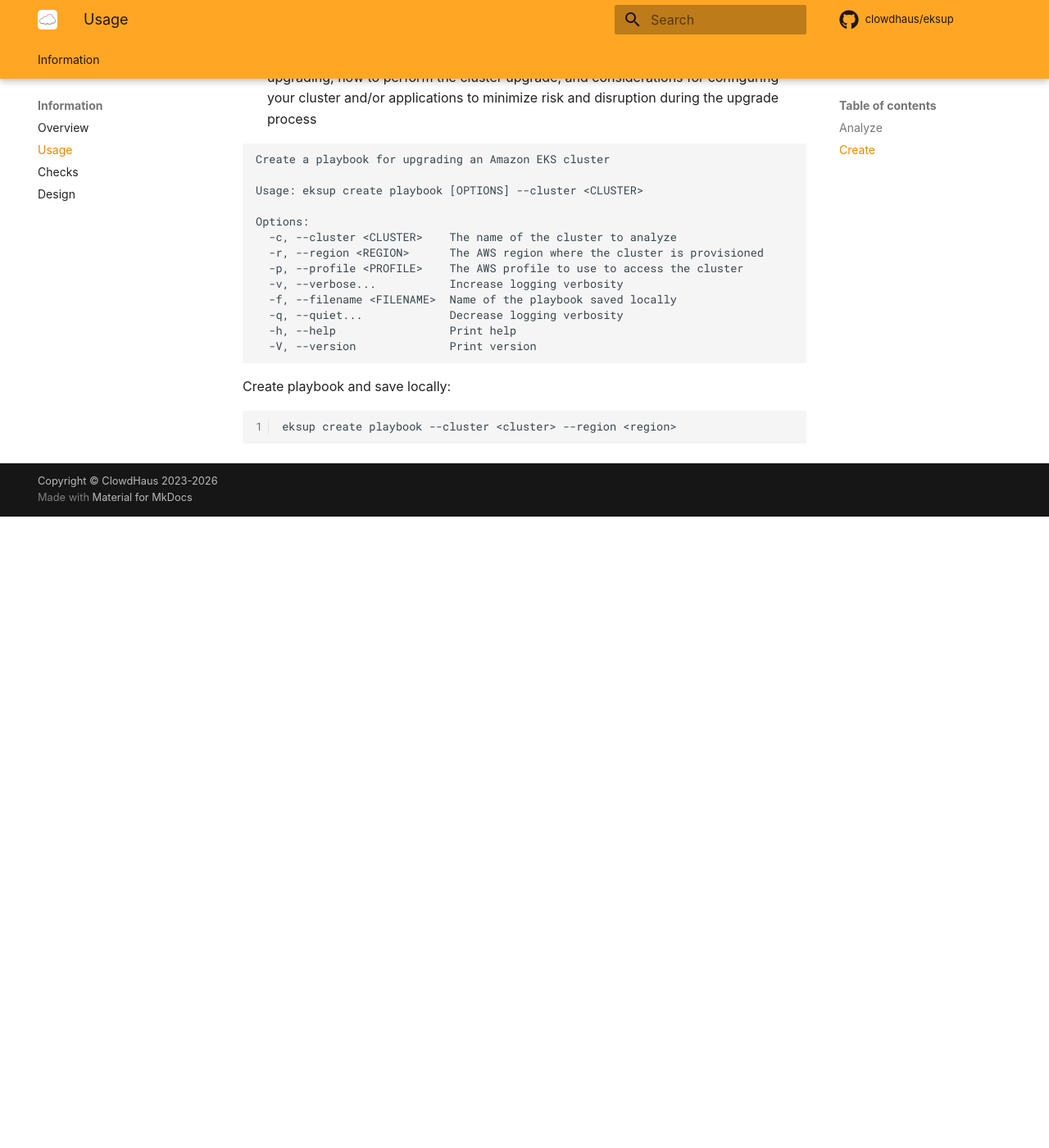
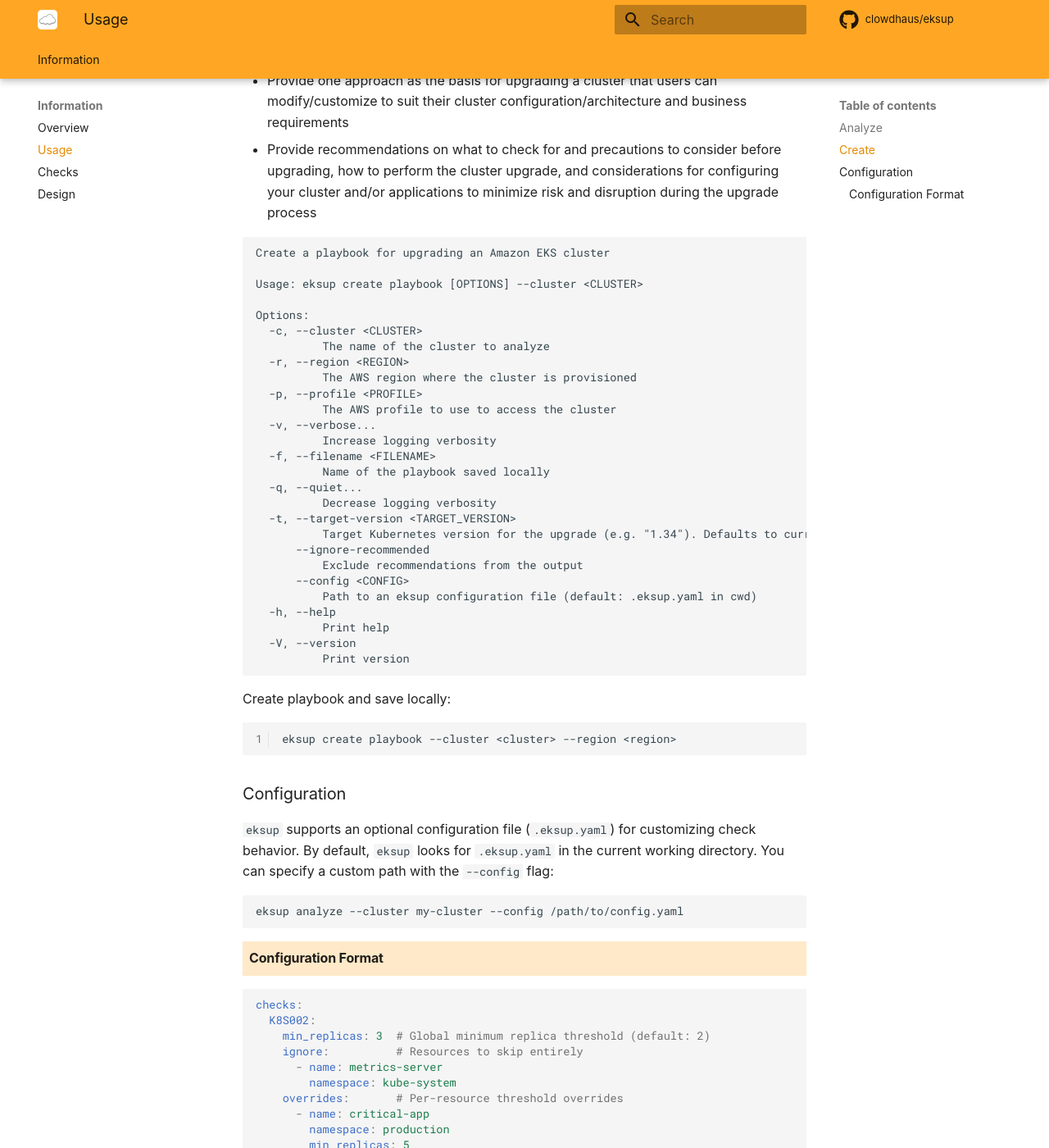
Before and after one commit to clowdhaus/eksup, an MkDocs documentation site: the page built from docs/info/usage.md, in a window 1280 px wide and 1400 px high, scrolled down 2151 px. Shown: the whole window at 82% size. Built offline with MkDocs 1.6.1 and Material for MkDocs 9.7.7, drawn with Linux system fonts in a browser that asks for light colours; some web fonts are replaced; comment, search, counter and statistics services are not loaded; before the commit the page ends 2781 px from its top, so only the background shows below that; some of the changed text lies outside the part shown.

Commit message:
docs: update usage.md with --config, --target-version flags and configuration section
Co-Authored-By: Claude Opus 4.6 <noreply@anthropic.com>

````diff
--- a/docs/info/usage.md
+++ b/docs/info/usage.md
@@ -38,11 +38,11 @@ Options:
           Increase logging verbosity
 
   -f, --format <FORMAT>
-          [default: text]
-
           Possible values:
           - json: JSON format used for logging or writing to a *.json file
           - text: Text format used for writing to stdout
+
+          [default: text]
 
   -q, --quiet...
           Decrease logging verbosity
@@ -50,8 +50,14 @@ Options:
   -o, --output <OUTPUT>
           Write to file instead of stdout
 
+  -t, --target-version <TARGET_VERSION>
+          Target Kubernetes version for the upgrade (e.g. "1.34"). Defaults to current + 1
+
       --ignore-recommended
           Exclude recommendations from the output
+
+      --config <CONFIG>
+          Path to an eksup configuration file (default: .eksup.yaml in cwd)
 
   -h, --help
           Print help (see a summary with '-h')
@@ -103,14 +109,28 @@ Create a playbook for upgrading an Amazon EKS cluster
 Usage: eksup create playbook [OPTIONS] --cluster <CLUSTER>
 
 Options:
-  -c, --cluster <CLUSTER>    The name of the cluster to analyze
-  -r, --region <REGION>      The AWS region where the cluster is provisioned
-  -p, --profile <PROFILE>    The AWS profile to use to access the cluster
-  -v, --verbose...           Increase logging verbosity
-  -f, --filename <FILENAME>  Name of the playbook saved locally
-  -q, --quiet...             Decrease logging verbosity
-  -h, --help                 Print help
-  -V, --version              Print version
+  -c, --cluster <CLUSTER>
+          The name of the cluster to analyze
+  -r, --region <REGION>
+          The AWS region where the cluster is provisioned
+  -p, --profile <PROFILE>
+          The AWS profile to use to access the cluster
+  -v, --verbose...
+          Increase logging verbosity
+  -f, --filename <FILENAME>
+          Name of the playbook saved locally
+  -q, --quiet...
+          Decrease logging verbosity
+  -t, --target-version <TARGET_VERSION>
+          Target Kubernetes version for the upgrade (e.g. "1.34"). Defaults to current + 1
+      --ignore-recommended
+          Exclude recommendations from the output
+      --config <CONFIG>
+          Path to an eksup configuration file (default: .eksup.yaml in cwd)
+  -h, --help
+          Print help
+  -V, --version
+          Print version
 ```
 
 Create playbook and save locally:
@@ -118,3 +138,37 @@ Create playbook and save locally:
 ```sh linenums="1"
 eksup create playbook --cluster <cluster> --region <region>
 ```
+
+### Configuration
+
+`eksup` supports an optional configuration file (`.eksup.yaml`) for customizing check behavior. By default, `eksup` looks for `.eksup.yaml` in the current working directory. You can specify a custom path with the `--config` flag:
+
+```sh
+eksup analyze --cluster my-cluster --config /path/to/config.yaml
+```
+
+#### Configuration Format
+
+```yaml
+checks:
+  K8S002:
+    min_replicas: 3  # Global minimum replica threshold (default: 2)
+    ignore:          # Resources to skip entirely
+      - name: metrics-server
+        namespace: kube-system
+    overrides:       # Per-resource threshold overrides
+      - name: critical-app
+        namespace: production
+        min_replicas: 5
+  K8S004:
+    ignore:          # Resources to skip PDB check
+      - name: singleton-worker
+        namespace: batch
+```
+
+- `K8S002.min_replicas`: Global minimum replica threshold (default: 2). Must be >= 1.
+- `K8S002.ignore`: List of resources (by name + namespace) to exclude from the minimum replicas check.
+- `K8S002.overrides`: Per-resource minimum replica threshold. Overrides the global default.
+- `K8S004.ignore`: List of resources (by name + namespace) to exclude from the PodDisruptionBudget check.
+- Ignore takes precedence over overrides when both match the same resource.
+- Unknown fields in the configuration file are rejected with an error.
````
